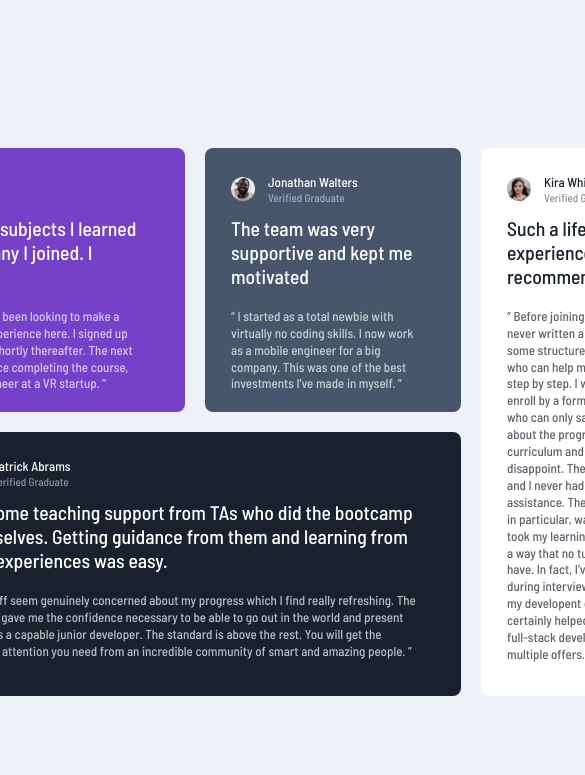
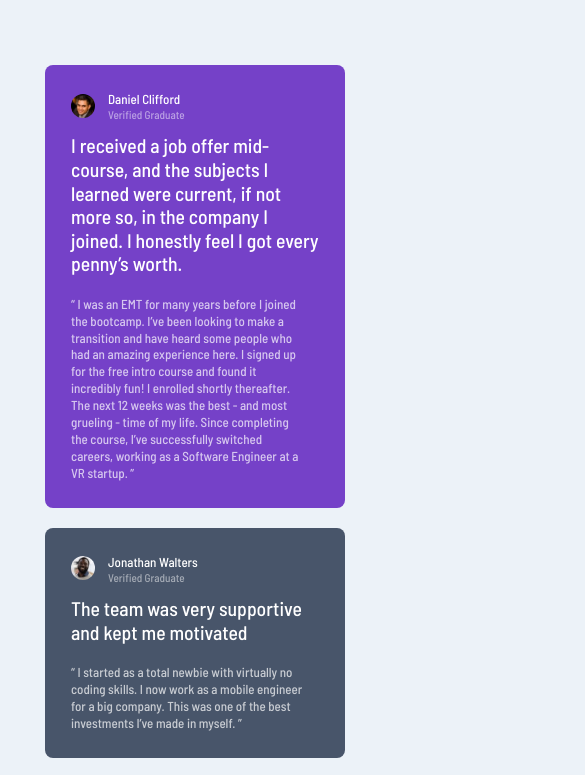
Before and after one commit to airdgo/testimonials-grid, a plain HTML site: page index.html in a window 390 px wide. Shown: the top 775 px of the page, 585 px wide, since content can reach past the window. Drawn offline with Linux system fonts and the light colour scheme.

Commit message:
mobile responsive

```diff
--- a/style.css
+++ b/style.css
@@ -90,17 +90,21 @@ h1 {
 
 
 body {
-    display: grid;
-    height: 100vh;
+    display: flex;
+    min-height: 100vh;
     justify-content: center;
     align-items: center;
+    margin: 5em 0;
 }
 
 main {
     display: grid;
-    grid-template-columns: repeat(4, 16rem);
-    grid-template-rows: 16.5rem 16.5rem;
+    justify-content: center;
+    grid-template-columns: repeat(auto-fit, minmax(15rem, 1fr));
+    grid-template-rows: repeat(2, auto);
     grid-gap: 20px;
+    width: 70.5%;
+    max-width: 70rem;
 }
 
 .grid-item-1,
@@ -148,3 +152,36 @@ img {
 .vg-2 {
     font-size: .7rem;
 }
+
+.grid-item-1 {
+    z-index: 1;
+}
+
+
+@media all and (max-width: 1447px) {
+    .grid-item-3 {
+        grid-column: span 2;
+    }
+}
+
+@media all and (max-width: 1077px) {
+
+    .grid-item-3 {
+        grid-column: span 1;
+    }
+}
+
+@media all and (max-width: 700px) {
+    main {
+        min-width: 300px;
+    }
+
+    .grid-item-1,
+    .grid-item-2,
+    .grid-item-3,
+    .grid-item-4,
+    .grid-item-5 {
+        grid-row: span 1;
+        grid-column: span 1;
+}
+}
```
Also changed, not shown: index.html (+1 -1 lines).
